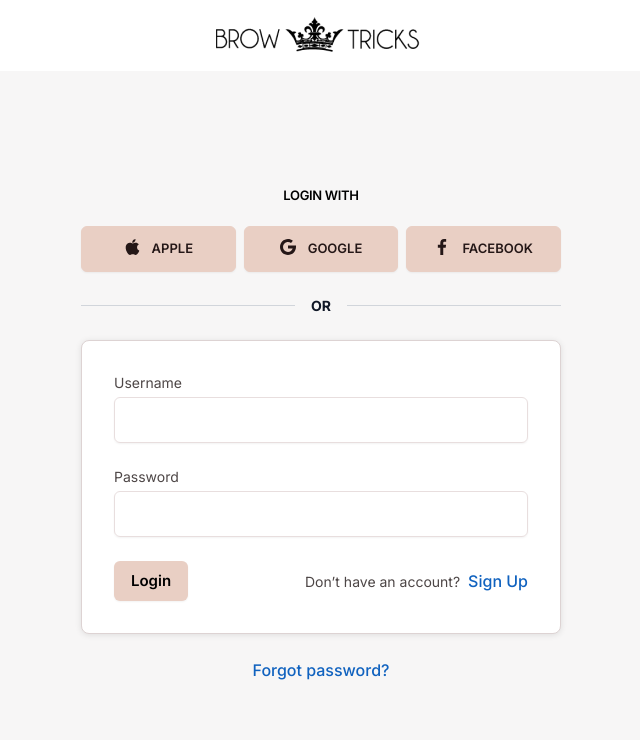
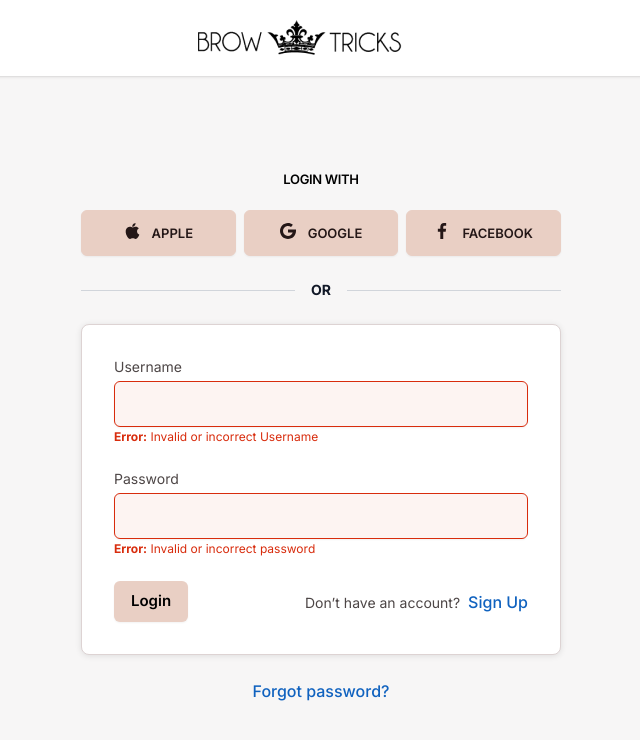
Before and after one commit to kshekh/browtricks-enternal, a Vue app: page / in a window 1280 px wide. Shown: the top 740 px of the page, without its empty margins (319-959 px from the left). Built offline with nearby package versions, Linux system fonts and the light colour scheme.

Commit message:
Added invalid class to login/signup forms

```diff
--- a/package.json
+++ b/package.json
@@ -11,17 +11,17 @@
   "dependencies": {
     "@headlessui/vue": "^1.7.4",
     "@heroicons/vue": "^2.0.13",
+    "@ownego/polaris-vue": "^1.3.0",
     "@tailwindcss/forms": "^0.5.3",
     "@tailwindcss/line-clamp": "^0.4.2",
     "@tailwindcss/typography": "^0.5.8",
-
+    "core-js": "^3.8.3",
     "pinia": "^2.0.26",
     "postcss-cli": "^10.1.0",
     "postcss-nested": "^6.0.0",
     "postcss-nesting": "^10.2.0",
     "remixicon": "^2.5.0",
     "sass": "^1.56.1",
-    "core-js": "^3.8.3",
     "typeface-inter": "^3.18.1",
     "vue": "^3.2.45",
     "vue-router": "^4.1.6"
@@ -37,7 +37,7 @@
     "tailwindcss": "^3.2.4",
     "vite": "^3.2.5",
     "vitest": "^0.25.3"
-  } ,
+  },
   "eslintConfig": {
     "root": true,
     "env": {
--- a/src/components/CreateAccount.vue
+++ b/src/components/CreateAccount.vue
@@ -1,9 +1,14 @@
 <template>
   <div class="flex flex-col min-h-screen">
-    <div class="">
-      <router-link to="/home" class="bg-white drop-shadow-sm px-3 py-4">
-      <img src="../assets/logo.png" alt="image" class="mx-auto" />
-    </router-link>
+    <div class="flex-shrink-0 bg-white py-1.5 shadow relative z-30">
+      <div class="mx-auto w-full max-w-8xl px-2 sm:px-4 lg:px-5 lg:pr-14">
+        <router-link
+          to="/home"
+          class="relative px-2 sm:px-0 flex h-16 items-center justify-between"
+        >
+          <img src="../assets/logo.png" alt="image" class="mx-auto" />
+        </router-link>
+      </div>
     </div>
     <div class="flex-1 flex flex-col justify-center py-8 relative">
       <div class="flex flex-col justify-center items-center max-w-sm mx-auto w-full px-3 sm:px-4 gap-6">
@@ -43,7 +48,8 @@
             <div>
               <label for="firstName" class="block text-sm font-normal text-grey-900 text-start">First Name</label>
               <div class="mt-1">
-                <input id="firstName" name="firstName" type="text" autocomplete="firstName" required="" class="block w-full appearance-none rounded-md border bg-transparent border-grey-300 px-3 py-3 placeholder-grey-400 shadow-sm focus:border-peach focus:outline-none focus:ring-peach sm:text-sm" />
+                <input id="firstName" name="firstName" type="text" autocomplete="firstName" required="" class="block w-full appearance-none rounded-md border bg-transparent border-grey-300 px-3 py-3 placeholder-grey-400 shadow-sm focus:border-peach focus:outline-none focus:ring-peach sm:text-sm invalid:bg-red/5 invalid:border-red peer" />
+                <p class="text-red text-xs peer-invalid:block hidden pt-0.5"><b>Error:</b> Choose atleast First Name</p>
               </div>
             </div>
 
@@ -64,14 +70,16 @@
             <div>
               <label for="email" class="block text-sm font-normal text-grey-900 text-start">Email address</label>
               <div class="mt-1">
-                <input id="email" name="email" type="email" autocomplete="email" required="" class="block w-full appearance-none rounded-md border bg-transparent border-grey-300 px-3 py-3 placeholder-grey-400 shadow-sm focus:border-peach focus:outline-none focus:ring-peach sm:text-sm" />
+                <input id="email" name="email" type="email" autocomplete="email" required="" class="block w-full appearance-none rounded-md border bg-transparent border-grey-300 px-3 py-3 placeholder-grey-400 shadow-sm focus:border-peach focus:outline-none focus:ring-peach sm:text-sm invalid:bg-red/5  invalid:border-red peer" />
+                <p class="text-red text-xs peer-invalid:block hidden pt-0.5"><b>Error:</b> Invalid email</p>
               </div>
             </div>
 
             <div>
               <label for="username" class="block text-sm font-normal text-grey-900 text-start">Username</label>
               <div class="mt-1">
-                <input id="username" name="username" type="text" autocomplete="username" required="" class="block w-full appearance-none rounded-md border bg-transparent border-grey-300 px-3 py-3 placeholder-grey-400 shadow-sm focus:border-peach focus:outline-none focus:ring-peach sm:text-sm" />
+                <input id="username" name="username" type="text" autocomplete="username" required="" class="block w-full appearance-none rounded-md border bg-transparent border-grey-300 px-3 py-3 placeholder-grey-400 shadow-sm focus:border-peach focus:outline-none focus:ring-peach sm:text-sm invalid:bg-red/5  invalid:border-red peer" />
+                <p class="text-red text-xs peer-invalid:block hidden pt-0.5"><b>Error:</b> Username already exist</p>
               </div>
             </div>
 
@@ -85,7 +93,8 @@
             <div>
               <label for="repeatPassword" class="block text-sm font-normal text-grey-900 text-start">Repeat Password</label>
               <div class="mt-1">
-                <input id="repeatPassword" name="repeatPassword" type="password" autocomplete="current-password" required="" class="block w-full appearance-none rounded-md border bg-transparent border-grey-300 px-3 py-3 placeholder-grey-400 shadow-sm focus:border-peach focus:outline-none focus:ring-peach sm:text-sm" />
+                <input id="repeatPassword" name="repeatPassword" type="password" autocomplete="current-password" required class="block w-full appearance-none rounded-md border bg-transparent border-grey-300 px-3 py-3 placeholder-grey-400 shadow-sm focus:border-peach focus:outline-none focus:ring-peach sm:text-sm invalid:bg-red/5  invalid:border-red peer" />
+                <p class="text-red text-xs peer-invalid:block hidden pt-0.5"><b>Error:</b> Repeat password is not matched</p>
               </div>
             </div>
 
--- a/src/components/ForgotPassword.vue
+++ b/src/components/ForgotPassword.vue
@@ -1,21 +1,29 @@
 <template>
   <div class="flex flex-col min-h-screen">
-    <router-link to="/home" class="bg-white drop-shadow-sm px-3 py-4">
-      <img src="../assets/logo.png" alt="image" class="mx-auto" />
-    </router-link>
+    <div class="flex-shrink-0 bg-white py-1.5 shadow relative z-30">
+      <div class="mx-auto w-full max-w-8xl px-2 sm:px-4 lg:px-5 lg:pr-14">
+        <router-link
+          to="/home"
+          class="relative px-2 sm:px-0 flex h-16 items-center justify-between"
+        >
+          <img src="../assets/logo.png" alt="image" class="mx-auto" />
+        </router-link>
+      </div>
+    </div>
     <div class="flex-1 flex flex-col justify-center py-8 relative">
       <div class="flex flex-col justify-center items-center max-w-sm mx-auto w-full px-3 sm:px-4 gap-6">
         <div class="bg-white p-5 rounded-lg sm:p-8 border border-grey-500 shadow-3 w-full">
           <form class="space-y-4" action="#" method="POST">
             <div class="flex flex-col space-y-3">
-              <h2 class="text-start text-2xl sm:text-3xl font-bold tracking-tight text-gray-900 leading-none ">Forgot Password</h2>
+              <h2 class="text-start text-2xl sm:text-3xl font-bold tracking-tight text-gray-900 leading-none ">Forgot Password <Icon source={List} /></h2>
             <p class="text-start text-base font-normal text-gray-500 leading-snug">Enter your registered email address to receive password reset instructions.</p>
             </div>
             <div class="flex flex-col space-y-4">
               <div class="block">
                 <label for="email" class="block text-sm font-normal text-grey-900 text-start">Email</label>
               <div class="mt-1">
-                <input id="email" name="email" type="email" autocomplete="email" required="" class="block w-full appearance-none rounded-md border bg-transparent border-grey-300 px-3 py-3 placeholder-grey-400 shadow-sm focus:border-peach focus:outline-none focus:ring-peach sm:text-sm" />
+                <input id="email" name="email" type="email" autocomplete="email" required="" class="block w-full appearance-none rounded-md border bg-transparent border-grey-300 px-3 py-3 placeholder-grey-400 shadow-sm focus:border-peach focus:outline-none focus:ring-peach sm:text-sm invalid:bg-red/5 invalid:border-red peer" />
+                <p class="text-red text-xs peer-invalid:block hidden pt-0.5"><b>Error:</b> Invalid email</p>
               </div>
               </div>
               <div class="flex items-center justify-between">
@@ -35,6 +43,7 @@
 </template>
 
 <script>
+import { List, Icon } from '@ownego/polaris-vue';
 export default {
   name: 'ForgotPassword',
   components: {
--- a/src/components/HomeCustomer.vue
+++ b/src/components/HomeCustomer.vue
@@ -124,7 +124,6 @@
               </h1>
               <div class="flex items-center gap-5">
                 <span class="whitespace-nowrap text-base font-normal text-grey-700">1 of 6 tasks complete</span>
-
                 <div class="w-full bg-grey-300 rounded-full h-1.5 dark:bg-gray-700">
                   <div class="bg-grey-700 h-1.5 rounded-full dark:bg-blue-500" style="width:20% /*width: index / ${setupCount} * 100 + '%'*/">  </div>
                    <!-- Step count % formulla `index / ${setupCount} * 100 + '%'` -->
--- a/src/components/Login.vue
+++ b/src/components/Login.vue
@@ -1,30 +1,64 @@
 <template>
-  <div class="flex flex-col  min-h-screen ">
-    <router-link to="/home" class="top-navbar bg-white px-3 py-4 block">
+  <div class="flex flex-col min-h-screen">
+    <div class="flex-shrink-0 bg-white py-1.5 shadow relative z-30">
+      <div class="mx-auto w-full max-w-8xl px-2 sm:px-4 lg:px-5 lg:pr-14">
+        <router-link
+          to="/home"
+          class="relative px-2 sm:px-0 flex h-16 items-center justify-between"
+        >
           <img src="../assets/logo.png" alt="image" class="mx-auto" />
         </router-link>
-    <div class="flex-1 flex flex-col justify-center py-8 relative">
-     <div class="flex flex-col justify-center items-center max-w-sm mx-auto w-full px-3 sm:px-4 gap-6">
-        <h2 class="text-center text-13 font-semibold tracking-tight leading-none text-black uppercase">LOGIN WITH</h2>
-        <div class=" grid  grid-cols-3 gap-2 w-full max-w-64 xs:max-w-none ">
-          <button type="button" class="inline-flex  w-full  uppercase justify-center items-center rounded-md border border-peach bg-peach py-3 px-3 h-full  text-13 font-semibold text-grey-800 shadow-sm hover:bg-peach-2 hover:border-peach-2 ease-in-out duration-300">
+      </div>
+    </div>
+    <div class="flex-1 flex flex-col justify-center py-3 relative">
+      <div
+        class="flex flex-col justify-center items-center max-w-sm mx-auto w-full px-3 sm:px-4 gap-6"
+      >
+        <h2
+          class="text-center text-13 font-semibold tracking-tight leading-none text-black uppercase"
+        >
+          LOGIN WITH
+        </h2>
+        <div class="grid grid-cols-3 gap-2 w-full max-w-64 xs:max-w-none">
+          <button
+            type="button"
+            class="inline-flex w-full uppercase justify-center items-center rounded-md border border-peach bg-peach py-3 px-3 h-full text-13 font-semibold text-grey-800 shadow-sm hover:bg-peach-2 hover:border-peach-2 ease-in-out duration-300"
+          >
             <svg class="w-5" fill="currentColor" viewBox="0 0 20 20">
-                <path d="M11.4987 0C10.6457 0.0589997 9.64869 0.604996 9.06769 1.31599C8.5377 1.96099 8.1017 2.91898 8.2717 3.84998C9.20369 3.87898 10.1667 3.31998 10.7247 2.59698C11.2467 1.92399 11.6417 0.971994 11.4987 0Z" />
-                <path d="M14.8715 5.36908C14.0525 4.34209 12.9015 3.74609 11.8145 3.74609C10.3795 3.74609 9.77255 4.43309 8.77555 4.43309C7.74756 4.43309 6.96656 3.74809 5.72557 3.74809C4.50658 3.74809 3.20858 4.49309 2.38559 5.76708C1.2286 7.56107 1.4266 10.9341 3.30158 13.807C3.97258 14.835 4.86857 15.991 6.04057 16.001C7.08356 16.011 7.37756 15.332 8.79055 15.325C10.2035 15.317 10.4715 16.01 11.5125 15.999C12.6855 15.99 13.6305 14.709 14.3015 13.681C14.7825 12.944 14.9615 12.573 15.3345 11.741C12.6215 10.7081 12.1865 6.85008 14.8715 5.36908Z" />
-
+              <path
+                d="M11.4987 0C10.6457 0.0589997 9.64869 0.604996 9.06769 1.31599C8.5377 1.96099 8.1017 2.91898 8.2717 3.84998C9.20369 3.87898 10.1667 3.31998 10.7247 2.59698C11.2467 1.92399 11.6417 0.971994 11.4987 0Z"
+              />
+              <path
+                d="M14.8715 5.36908C14.0525 4.34209 12.9015 3.74609 11.8145 3.74609C10.3795 3.74609 9.77255 4.43309 8.77555 4.43309C7.74756 4.43309 6.96656 3.74809 5.72557 3.74809C4.50658 3.74809 3.20858 4.49309 2.38559 5.76708C1.2286 7.56107 1.4266 10.9341 3.30158 13.807C3.97258 14.835 4.86857 15.991 6.04057 16.001C7.08356 16.011 7.37756 15.332 8.79055 15.325C10.2035 15.317 10.4715 16.01 11.5125 15.999C12.6855 15.99 13.6305 14.709 14.3015 13.681C14.7825 12.944 14.9615 12.573 15.3345 11.741C12.6215 10.7081 12.1865 6.85008 14.8715 5.36908Z"
+              />
             </svg>
             <span class="ml-2 hidden xs:block">Apple</span>
           </button>
-          <button type="button" class="inline-flex w-full uppercase justify-center items-center rounded-md border border-peach bg-peach py-3 px-3 h-full  text-13 font-semibold text-grey-800 shadow-sm hover:bg-peach-2 hover:border-peach-2 ease-in-out duration-300">
-          <svg class="w-5" aria-hidden="true" fill="currentColor" viewBox="0 0 20 20">
-          <path d="M0 8C0 3.5888 3.5888 0 8 0C9.78156 0 11.4678 0.573181 12.8765 1.6576L11.0174 4.07253C10.1464 3.40206 9.10301 3.04762 8 3.04762C5.26926 3.04762 3.04762 5.26926 3.04762 8C3.04762 10.7307 5.26926 12.9524 8 12.9524C10.1994 12.9524 12.0684 11.5114 12.7125 9.52381H8V6.47619H16V8C16 12.4112 12.4112 16 8 16C3.5888 16 0 12.4112 0 8Z" />
+          <button
+            type="button"
+            class="inline-flex w-full uppercase justify-center items-center rounded-md border border-peach bg-peach py-3 px-3 h-full text-13 font-semibold text-grey-800 shadow-sm hover:bg-peach-2 hover:border-peach-2 ease-in-out duration-300"
+          >
+            <svg
+              class="w-5"
+              aria-hidden="true"
+              fill="currentColor"
+              viewBox="0 0 20 20"
+            >
+              <path
+                d="M0 8C0 3.5888 3.5888 0 8 0C9.78156 0 11.4678 0.573181 12.8765 1.6576L11.0174 4.07253C10.1464 3.40206 9.10301 3.04762 8 3.04762C5.26926 3.04762 3.04762 5.26926 3.04762 8C3.04762 10.7307 5.26926 12.9524 8 12.9524C10.1994 12.9524 12.0684 11.5114 12.7125 9.52381H8V6.47619H16V8C16 12.4112 12.4112 16 8 16C3.5888 16 0 12.4112 0 8Z"
+              />
             </svg>
             <span class="ml-2 hidden xs:block">Google</span>
           </button>
-          <button type="button" class="inline-flex w-full uppercase justify-center items-center rounded-md border border-peach bg-peach py-3 px-3 h-full  text-13 font-semibold text-grey-800 shadow-sm hover:bg-peach-2 hover:border-peach-2 ease-in-out duration-300">
+          <button
+            type="button"
+            class="inline-flex w-full uppercase justify-center items-center rounded-md border border-peach bg-peach py-3 px-3 h-full text-13 font-semibold text-grey-800 shadow-sm hover:bg-peach-2 hover:border-peach-2 ease-in-out duration-300"
+          >
             <svg class="w-5" fill="currentColor" viewBox="0 0 20 20">
-          <path d="M9.23896 16V8.70218H11.6875L12.0549 5.85725H9.23896V4.04118C9.23896 3.21776 9.46667 2.65661 10.6488 2.65661L12.154 2.65599V0.111384C11.8937 0.0775563 11.0002 0 9.96017 0C7.78849 0 6.30172 1.32557 6.30172 3.75942V5.85725H3.8457V8.70218H6.30172V16H9.23896Z" />
-          </svg><span class="ml-2 hidden xs:block">Facebook</span>
+              <path
+                d="M9.23896 16V8.70218H11.6875L12.0549 5.85725H9.23896V4.04118C9.23896 3.21776 9.46667 2.65661 10.6488 2.65661L12.154 2.65599V0.111384C11.8937 0.0775563 11.0002 0 9.96017 0C7.78849 0 6.30172 1.32557 6.30172 3.75942V5.85725H3.8457V8.70218H6.30172V16H9.23896Z"
+              /></svg
+            ><span class="ml-2 hidden xs:block">Facebook</span>
           </button>
         </div>
         <div class="relative w-full">
@@ -35,38 +69,80 @@
             <span class="bg-grey-200 px-4 text-gray-900 font-bold">OR</span>
           </div>
         </div>
-        <div class="bg-white p-5 rounded-lg sm:p-8 border border-grey-500 shadow-3 w-full">
+        <div
+          class="bg-white p-5 rounded-lg sm:p-8 border border-grey-500 shadow-3 w-full"
+        >
           <form class="space-y-6" action="#" method="POST">
             <div>
-              <label for="username" class="block text-sm font-normal text-grey-900 text-start">Username</label>
+              <label
+                for="username"
+                class="block text-sm font-normal text-grey-900 text-start"
+                >Username</label
+              >
               <div class="mt-1">
-                <input id="username" name="username" type="text" autocomplete="username" required="" class="block w-full appearance-none rounded-md border bg-transparent border-grey-300 px-3 py-3 placeholder-grey-400 shadow-sm focus:border-peach focus:outline-none focus:ring-peach sm:text-sm" />
+                <input
+                  id="username"
+                  name="username"
+                  type="text"
+                  autocomplete="username"
+                  required=""
+                  class="block w-full appearance-none rounded-md border bg-transparent border-grey-300 px-3 py-3 placeholder-grey-400 shadow-sm focus:border-peach focus:outline-none focus:ring-peach sm:text-sm invalid:bg-red/5 invalid:border-red peer"
+                />
+                <p class="text-red text-xs peer-invalid:block hidden pt-0.5">
+                  <b>Error:</b> Invalid or incorrect Username
+                </p>
               </div>
             </div>
 
             <div>
-              <label for="password" class="block text-sm font-normal text-grey-900 text-start">Password</label>
+              <label
+                for="password"
+                class="block text-sm font-normal text-grey-900 text-start"
+                >Password</label
+              >
               <div class="mt-1">
-                <input id="password" name="password" type="password" autocomplete="current-password" required="" class="block w-full appearance-none rounded-md border bg-transparent border-grey-300 px-3 py-3 placeholder-grey-400 shadow-sm focus:border-peach focus:outline-none focus:ring-peach sm:text-sm" />
+                <input
+                  id="password"
+                  name="password"
+                  type="password"
+                  autocomplete="current-password"
+                  required=""
+                  class="block w-full appearance-none rounded-md border bg-transparent border-grey-300 px-3 py-3 placeholder-grey-400 shadow-sm focus:border-peach focus:outline-none focus:ring-peach sm:text-sm invalid:bg-red/5 invalid:border-red peer"
+                />
+                <p class="text-red text-xs peer-invalid:block hidden pt-0.5">
+                  <b>Error:</b> Invalid or incorrect password
+                </p>
               </div>
             </div>
 
             <div class="flex flex-wrap gap-2 items-center justify-between">
               <div class="flex items-center w-full xs:w-auto">
-                <button type="submit" class="flex w-full justify-center rounded-md border border-transparent bg-peach  py-2 px-4 text-15 font-semibold text-black shadow-sm hover:bg-peach-2 focus:outline-none focus:ring-2 focus:ring-peach focus:ring-offset-2 ease-in-out duration-300">Login</button>
+                <button
+                  type="submit"
+                  class="flex w-full justify-center rounded-md border border-transparent bg-peach py-2 px-4 text-15 font-semibold text-black shadow-sm hover:bg-peach-2 focus:outline-none focus:ring-2 focus:ring-peach focus:ring-offset-2 ease-in-out duration-300"
+                >
+                  Login
+                </button>
               </div>
 
               <div class="text-sm text-grey-900 font-normal">
                 <span>Don’t have an account?</span>
-                <router-link to="/signup" class="text-base inline-flex font-medium text-blue hover:text-peach-4 transition-all ease-in-out duration-300 ml-2">Sign Up</router-link>
+                <router-link
+                  to="/signup"
+                  class="text-base inline-flex font-medium text-blue hover:text-peach-4 transition-all ease-in-out duration-300 ml-2"
+                  >Sign Up</router-link
+                >
               </div>
             </div>
           </form>
         </div>
         <div class="text-center w-full">
-          <router-link to="/forgot-password" class="text-base inline-flex font-medium text-blue hover:text-peach-4 transition-all ease-in-out duration-300">Forgot password?</router-link>
+          <router-link
+            to="/forgot-password"
+            class="text-base inline-flex font-medium text-blue hover:text-peach-4 transition-all ease-in-out duration-300"
+            >Forgot password?</router-link
+          >
         </div>
-
       </div>
     </div>
   </div>
@@ -74,15 +150,14 @@
 
 <script>
 export default {
-  name: 'LoginAccount',
-  components: {
-  }
-}
+  name: "LoginAccount",
+  components: {},
+};
 </script>
 
 <!-- Add "scoped" attribute to limit CSS to this component only -->
 <style lang="scss" scoped>
-$bg-gray : #DFDFDF;
+$bg-gray: #dfdfdf;
 .bg-gray {
   background-color: $bg-gray;
 }
--- a/src/components/TopNavbar.vue
+++ b/src/components/TopNavbar.vue
@@ -1,5 +1,5 @@
 <template>
-    <Disclosure as="header" class="bg-white drop-shadow-md" v-slot="{ open }">
+    <Disclosure as="header" class="bg-white shadow" v-slot="{ open }">
       <div class="mx-auto max-w-7xl px-2 sm:px-4 lg:divide-y lg:divide-gray-200 lg:px-8">
         <div class="relative flex h-16 justify-between">
           <div class="relative z-10 flex px-2 lg:px-0">
```
Also changed, not shown: 1 other file (tests, documents, lock files or other folders). Lines whose indentation alone changed are shown as unchanged.
